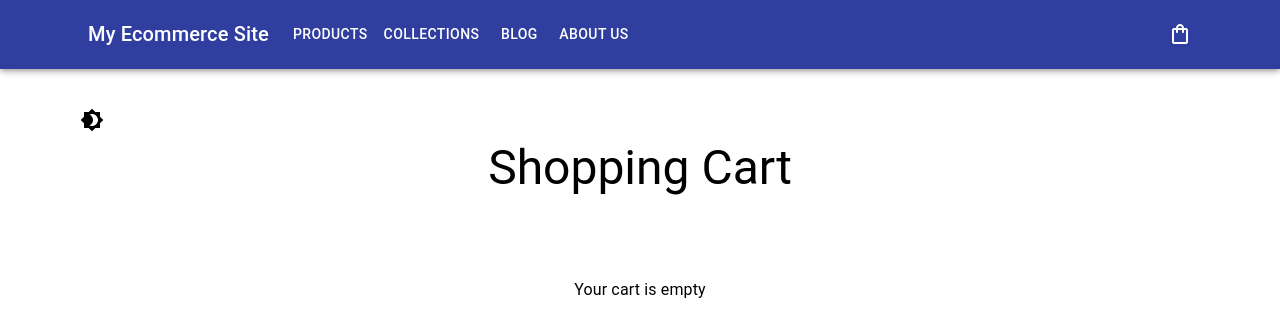
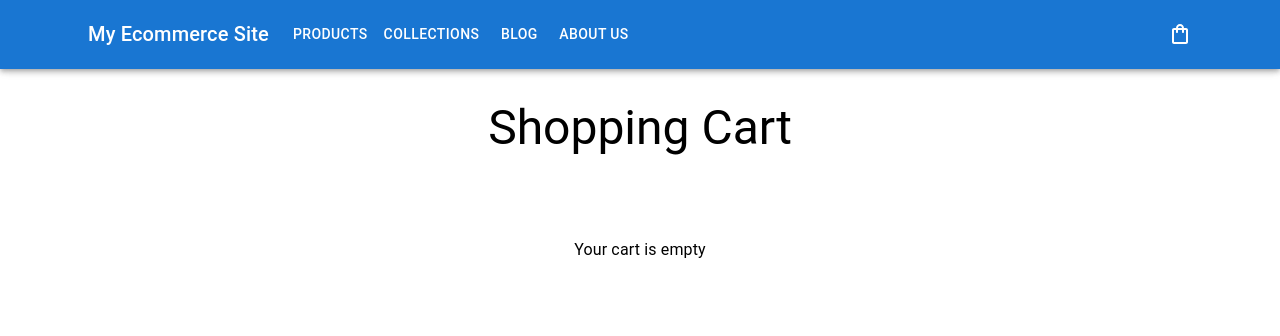
Before and after one commit to KMS74/Next.js-Shopping-Cart-App, a Next.js app: page /cart in a window 1280 px wide. Shown: the top 336 px of the page. Built offline with nearby package versions, Linux system fonts and the light colour scheme.

Commit message:
refactor: simplify _app.tsx by removing theme context and related components

```diff
--- a/src/pages/_app.tsx
+++ b/src/pages/_app.tsx
@@ -1,70 +1,10 @@
-import * as React from 'react';
+import type { AppProps } from 'next/app';
+import Container from '@mui/material/Container';
 import { CartProvider } from '@/CartContext';
 import ResponsiveAppBar from '@/components/Navbar';
-import Container from '@mui/material/Container';
-import type { AppProps } from 'next/app';
-import IconButton from '@mui/material/IconButton';
-import { useTheme, ThemeProvider, createTheme } from '@mui/material/styles';
-import Brightness4Icon from '@mui/icons-material/Brightness4';
-import Brightness7Icon from '@mui/icons-material/Brightness7';
-import { Tooltip } from '@mui/material';
-
-const ColorModeContext = React.createContext({ toggleColorMode: () => {} });
-
-function ThemeSwitcher() {
-  const theme = useTheme();
-  const colorMode = React.useContext(ColorModeContext);
-  return (
-    <>
-      <Tooltip title="Toggle Theme">
-        <IconButton
-          sx={{ ml: 1 }}
-          onClick={colorMode.toggleColorMode}
-          color="inherit"
-        >
-          {theme.palette.mode === 'dark' ? (
-            <Brightness7Icon />
-          ) : (
-            <Brightness4Icon />
-          )}
-        </IconButton>
-      </Tooltip>
-    </>
-  );
-}
 
 export default function App({ Component, pageProps }: AppProps) {
-  const [mode, setMode] = React.useState<'light' | 'dark'>('light');
-  const colorMode = React.useMemo(
-    () => ({
-      toggleColorMode: () => {
-        setMode((prevMode) => (prevMode === 'light' ? 'dark' : 'light'));
-      },
-    }),
-    []
-  );
-
-  const theme = React.useMemo(
-    () =>
-      // create custom theme
-      createTheme({
-        palette: {
-          mode,
-          primary: {
-            main: '#303f9f',
-          },
-          secondary: {
-            main: '#f50057',
-          },
-        },
-      }),
-    [mode]
-  );
-
   return (
-    <>
-      <ColorModeContext.Provider value={colorMode}>
-        <ThemeProvider theme={theme}>
     <CartProvider>
       <ResponsiveAppBar />
       <Container
@@ -72,12 +12,8 @@ export default function App({ Component, pageProps }: AppProps) {
           marginTop: '100px',
         }}
       >
-              <ThemeSwitcher />
         <Component {...pageProps} />
       </Container>
     </CartProvider>
-        </ThemeProvider>
-      </ColorModeContext.Provider>
-    </>
   );
 }
```
Lines whose indentation alone changed are shown as unchanged.
